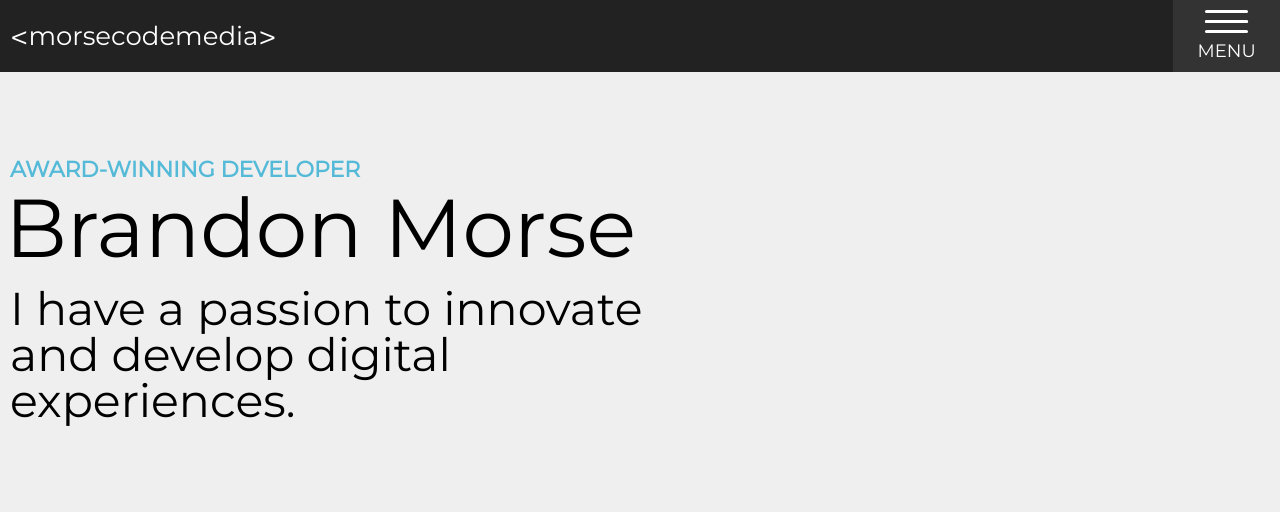
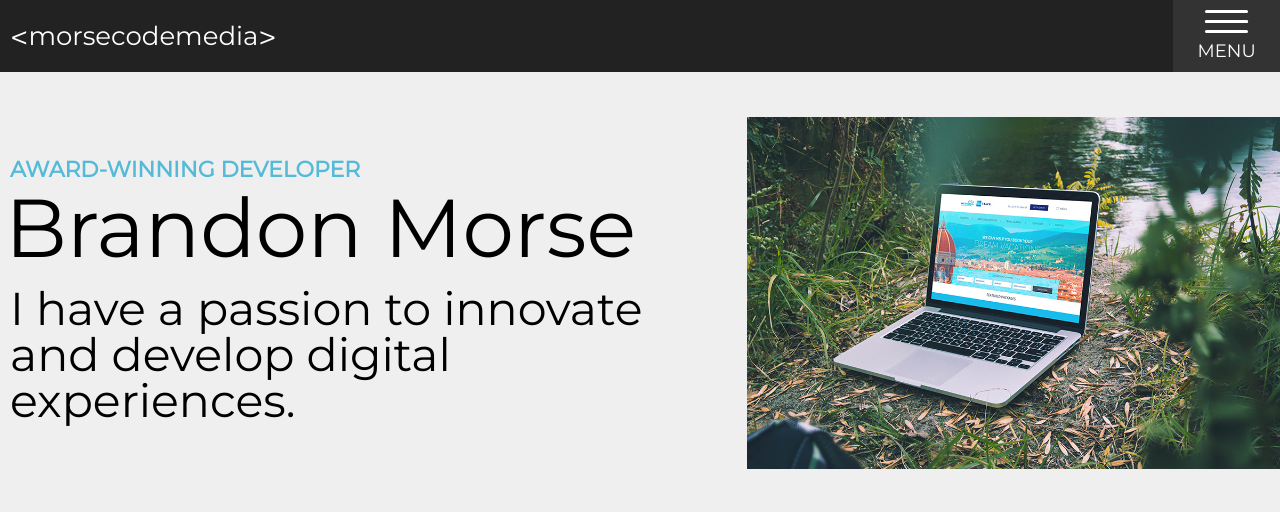
Before and after one commit to morsecodemedia/morsecodemedia.com, a Nuxt app: page / in a window 1280 px wide. Shown: the top 512 px of the page. Built offline with nearby package versions, Linux system fonts and the light colour scheme; grey boxes are pictures that could not be loaded.

Commit message:
pulled over some styles and placeholder images ... still not working

```diff
--- a/components/hero-home.vue
+++ b/components/hero-home.vue
@@ -10,7 +10,6 @@
       </header>
     </article>
     <aside class="hero-image">
-      <div class="content">
       <div class="slides slides--contained effect-2">
         <div class="slide slide--current">
           <div
@@ -21,7 +20,6 @@
               :key="index"
               :class="[{'glitch': (index >= glitchStep)}, 'slide'+currentSlide]"
               class="glitch__img"/>
-            </div>
           </div>
         </div>
       </div>
@@ -132,6 +130,8 @@
       grid-area: hi;
       align-self: center;
       justify-self: center;
+      height: 100%;
+      width: 100%;
     }
   }
 
@@ -180,4 +180,313 @@
       }
     }
   }
+
+  $gap-horizontal: 10px;
+  $gap-vertical: 5px;
+  $time-anim: 2s;
+  $delay-anim: 0s;
+  $blend-mode-1: none;
+  $blend-mode-2: none;
+  $blend-mode-3: none;
+  $blend-mode-4: none;
+  $blend-mode-5: overlay;
+  $blend-color-1: transparent;
+  $blend-color-2: transparent;
+  $blend-color-3: transparent;
+  $blend-color-4: transparent;
+  $blend-color-5: #af4949;
+
+  .slides {
+    height: 100%;
+    width: 100%;
+    display: flex;
+    justify-content: flex-end;
+  }
+  .slide {
+    height: 100%;
+    width: 100%;
+  }
+  .slide0 {
+    background: url('/web-usarl/usarl-homepage-desktop-01.jpg') center center no-repeat;
+    height: 100%;
+    width: 100%;
+  }
+  .slide1 {
+    background: url('/web-patravel/patravel-homepage-desktop-01.jpg') center center no-repeat;
+    height: 100%;
+    width: 100%;
+  }
+
+  .glitch {
+    overflow: hidden;
+    position: relative;
+  }
+
+  .glitch,
+  .glitch__img {
+    background-repeat: no-repeat;
+    background-position: 50% 50%;
+    background-size: cover;
+  }
+
+  .glitch__img {
+    position: absolute;
+    top: calc(-1 * var($gap-vertical));
+    left: calc(-1 * var($gap-horizontal));
+    width: calc(100% + var($gap-horizontal) * 2);
+    height: calc(100% + var($gap-vertical) * 2);
+    background-color: var($blend-color-1);
+    transform: translate3d(0,0,0);
+    background-blend-mode: var($blend-mode-1);
+  }
+
+  .glitch__img:nth-child(n+2) {
+    opacity: 0;
+  }
+
+  .glitch--animate .glitch__img:nth-child(n+2) {
+    animation-duration: var($time-anim);
+    animation-delay: var($delay-anim);
+    animation-timing-function: linear;
+    animation-iteration-count: infinite;
+    animation-fill-mode: forwards;
+  }
+
+  .glitch--animate .glitch__img:nth-child(2) {
+    background-color: var($blend-color-2);
+    background-blend-mode: var($blend-mode-2);
+    animation-name: glitch-anim-1;
+  }
+
+  .glitch--animate .glitch__img:nth-child(3) {
+    background-color: var($blend-color-3);
+    background-blend-mode: var($blend-mode-3);
+    animation-name: glitch-anim-2;
+  }
+
+  .glitch--animate .glitch__img:nth-child(4) {
+    background-color: var($blend-color-4);
+    background-blend-mode: var($blend-mode-4);
+    animation-name: glitch-anim-3;
+  }
+
+  .glitch--animate .glitch__img:nth-child(5) {
+    background-color: var($blend-color-5);
+    background-blend-mode: var($blend-mode-5);
+    animation-name: glitch-anim-flash;
+  }
+
+  @keyframes glitch-anim-1 {
+    0%, 100% {
+      opacity: 1;
+      transform: translate3d(var($gap-horizontal),0,0) scale3d(-1,-1,1);
+      -webkit-clip-path: polygon(0 2%, 100% 2%, 100% 5%, 0 5%);
+      clip-path: polygon(0 2%, 100% 2%, 100% 5%, 0 5%);
+    }
+    20% {
+      -webkit-clip-path: polygon(0 15%, 100% 15%, 100% 15%, 0 15%);
+      clip-path: polygon(0 15%, 100% 15%, 100% 15%, 0 15%);
+    }
+    30% {
+      -webkit-clip-path: polygon(0 10%, 100% 10%, 100% 20%, 0 20%);
+      clip-path: polygon(0 10%, 100% 10%, 100% 20%, 0 20%);
+    }
+    40% {
+      -webkit-clip-path: polygon(0 1%, 100% 1%, 100% 2%, 0 2%);
+      clip-path: polygon(0 1%, 100% 1%, 100% 2%, 0 2%);
+    }
+    50% {
+      -webkit-clip-path: polygon(0 33%, 100% 33%, 100% 33%, 0 33%);
+      clip-path: polygon(0 33%, 100% 33%, 100% 33%, 0 33%);
+    }
+    55% {
+      -webkit-clip-path: polygon(0 44%, 100% 44%, 100% 44%, 0 44%);
+      clip-path: polygon(0 44%, 100% 44%, 100% 44%, 0 44%);
+    }
+    60% {
+      -webkit-clip-path: polygon(0 50%, 100% 50%, 100% 20%, 0 20%);
+      clip-path: polygon(0 50%, 100% 50%, 100% 20%, 0 20%);
+    }
+    65% {
+      -webkit-clip-path: polygon(0 70%, 100% 70%, 100% 70%, 0 70%);
+      clip-path: polygon(0 70%, 100% 70%, 100% 70%, 0 70%);
+    }
+    70% {
+      -webkit-clip-path: polygon(0 80%, 100% 80%, 100% 80%, 0 80%);
+      clip-path: polygon(0 80%, 100% 80%, 100% 80%, 0 80%);
+    }
+    80% {
+      -webkit-clip-path: polygon(0 50%, 100% 50%, 100% 55%, 0 55%);
+      clip-path: polygon(0 50%, 100% 50%, 100% 55%, 0 55%);
+    }
+    85% {
+      -webkit-clip-path: polygon(0 60%, 100% 60%, 100% 65%, 0 65%);
+      clip-path: polygon(0 60%, 100% 60%, 100% 65%, 0 65%);
+    }
+    95% {
+      -webkit-clip-path: polygon(0 72%, 100% 72%, 100% 78%, 0 78%);
+      clip-path: polygon(0 72%, 100% 72%, 100% 78%, 0 78%);
+    }
+  }
+
+  @keyframes glitch-anim-2 {
+    0%, 100% {
+      opacity: 1;
+      transform: translate3d(calc(-1 * var($gap-horizontal)),0,0);
+      -webkit-clip-path: polygon(0 25%, 100% 25%, 100% 30%, 0 30%);
+      clip-path: polygon(0 25%, 100% 25%, 100% 30%, 0 30%);
+    }
+    10% {
+      -webkit-clip-path: polygon(0 3%, 100% 3%, 100% 3%, 0 3%);
+      clip-path: polygon(0 3%, 100% 3%, 100% 3%, 0 3%);
+    }
+    15% {
+      -webkit-clip-path: polygon(0 5%, 100% 5%, 100% 20%, 0 20%);
+      clip-path: polygon(0 5%, 100% 5%, 100% 20%, 0 20%);
+    }
+    17% {
+      -webkit-clip-path: polygon(0 20%, 100% 20%, 100% 20%, 0 20%);
+      clip-path: polygon(0 20%, 100% 20%, 100% 20%, 0 20%);
+    }
+    19% {
+      -webkit-clip-path: polygon(0 40%, 100% 40%, 100% 40%, 0 40%);
+      clip-path: polygon(0 40%, 100% 40%, 100% 40%, 0 40%);
+    }
+    33% {
+      -webkit-clip-path: polygon(0 52%, 100% 52%, 100% 59%, 0 59%);
+      clip-path: polygon(0 52%, 100% 52%, 100% 59%, 0 59%);
+    }
+    35% {
+      -webkit-clip-path: polygon(0 60%, 100% 60%, 100% 60%, 0 60%);
+      clip-path: polygon(0 60%, 100% 60%, 100% 60%, 0 60%);
+    }
+    40% {
+      -webkit-clip-path: polygon(0 75%, 100% 75%, 100% 75%, 0 75%);
+      clip-path: polygon(0 75%, 100% 75%, 100% 75%, 0 75%);
+    }
+    45% {
+      -webkit-clip-path: polygon(0 65%, 100% 65%, 100% 40%, 0 40%);
+      clip-path: polygon(0 65%, 100% 65%, 100% 40%, 0 40%);
+    }
+    49% {
+      -webkit-clip-path: polygon(0 45%, 100% 45%, 100% 50%, 0 50%);
+      clip-path: polygon(0 45%, 100% 45%, 100% 50%, 0 50%);
+    }
+    50% {
+      -webkit-clip-path: polygon(0 14%, 100% 14%, 100% 33%, 0 33%);
+      clip-path: polygon(0 14%, 100% 14%, 100% 33%, 0 33%);
+    }
+    55% {
+      -webkit-clip-path: polygon(0 15%, 100% 15%, 100% 35%, 0 35%);
+      clip-path: polygon(0 15%, 100% 15%, 100% 35%, 0 35%);
+    }
+    60% {
+      -webkit-clip-path: polygon(0 15%, 100% 15%, 100% 15%, 0 15%);
+      clip-path: polygon(0 15%, 100% 15%, 100% 15%, 0 15%);
+    }
+    70% {
+      -webkit-clip-path: polygon(0 65%, 100% 65%, 100% 60%, 0 60%);
+      clip-path: polygon(0 65%, 100% 65%, 100% 60%, 0 60%);
+    }
+    80% {
+      -webkit-clip-path: polygon(0 80%, 100% 80%, 100% 85%, 0 85%);
+      clip-path: polygon(0 80%, 100% 80%, 100% 85%, 0 85%);
+    }
+    90% {
+      -webkit-clip-path: polygon(0 55%, 100% 55%, 100% 65%, 0 65%);
+      clip-path: polygon(0 55%, 100% 55%, 100% 65%, 0 65%);
+    }
+  }
+
+  @keyframes glitch-anim-3 {
+    0%, 100% {
+      opacity: 1;
+      transform: translate3d(0, calc(-1 * var($gap-vertical)), 0) scale3d(-1,-1,1);
+      -webkit-clip-path: polygon(0 1%, 100% 1%, 100% 3%, 0 3%);
+      clip-path: polygon(0 1%, 100% 1%, 100% 3%, 0 3%);
+    }
+    5% {
+      -webkit-clip-path: polygon(0 10%, 100% 10%, 100% 9%, 0 9%);
+      clip-path: polygon(0 10%, 100% 10%, 100% 9%, 0 9%);
+    }
+    11% {
+      -webkit-clip-path: polygon(0 5%, 100% 5%, 100% 6%, 0 6%);
+      clip-path: polygon(0 5%, 100% 5%, 100% 6%, 0 6%);
+    }
+    20% {
+      -webkit-clip-path: polygon(0 20%, 100% 20%, 100% 20%, 0 20%);
+      clip-path: polygon(0 20%, 100% 20%, 100% 20%, 0 20%);
+    }
+    25% {
+      -webkit-clip-path: polygon(0 10%, 100% 10%, 100% 10%, 0 10%);
+      clip-path: polygon(0 10%, 100% 10%, 100% 10%, 0 10%);
+    }
+    35% {
+      -webkit-clip-path: polygon(0 30%, 100% 30%, 100% 25%, 0 25%);
+      clip-path: polygon(0 30%, 100% 30%, 100% 25%, 0 25%);
+    }
+    42% {
+      -webkit-clip-path: polygon(0 15%, 100% 15%, 100% 16%, 0 16%);
+      clip-path: polygon(0 15%, 100% 15%, 100% 16%, 0 16%);
+    }
+    48% {
+      -webkit-clip-path: polygon(0 40%, 100% 40%, 100% 39%, 0 39%);
+      clip-path: polygon(0 40%, 100% 40%, 100% 39%, 0 39%);
+    }
+    50% {
+      -webkit-clip-path: polygon(0 20%, 100% 20%, 100% 21%, 0 21%);
+      clip-path: polygon(0 20%, 100% 20%, 100% 21%, 0 21%);
+    }
+    56% {
+      -webkit-clip-path: polygon(0 60%, 100% 60%, 100% 55%, 0 55%);
+      clip-path: polygon(0 60%, 100% 60%, 100% 55%, 0 55%);
+    }
+    61% {
+      -webkit-clip-path: polygon(0 30%, 100% 30%, 100% 31%, 0 31%);
+      clip-path: polygon(0 30%, 100% 30%, 100% 31%, 0 31%);
+    }
+    68% {
+      -webkit-clip-path: polygon(0 70%, 100% 70%, 100% 69%, 0 69%);
+      clip-path: polygon(0 70%, 100% 70%, 100% 69%, 0 69%);
+    }
+    72% {
+      -webkit-clip-path: polygon(0 40%, 100% 40%, 100% 41%, 0 41%);
+      clip-path: polygon(0 40%, 100% 40%, 100% 41%, 0 41%);
+    }
+    77% {
+      -webkit-clip-path: polygon(0 80%, 100% 80%, 100% 75%, 0 75%);
+      clip-path: polygon(0 80%, 100% 80%, 100% 75%, 0 75%);
+    }
+    81% {
+      -webkit-clip-path: polygon(0 50%, 100% 50%, 100% 51%, 0 51%);
+      clip-path: polygon(0 50%, 100% 50%, 100% 51%, 0 51%);
+    }
+    86% {
+      -webkit-clip-path: polygon(0 90%, 100% 90%, 100% 90%, 0 90%);
+      clip-path: polygon(0 90%, 100% 90%, 100% 90%, 0 90%);
+    }
+    90% {
+      -webkit-clip-path: polygon(0 60%, 100% 60%, 100% 60%, 0 60%);
+      clip-path: polygon(0 60%, 100% 60%, 100% 60%, 0 60%);
+    }
+    92% {
+      -webkit-clip-path: polygon(0 100%, 100% 100%, 100% 99%, 0 99%);
+      clip-path: polygon(0 100%, 100% 100%, 100% 99%, 0 99%);
+    }
+    94% {
+      -webkit-clip-path: polygon(0 70%, 100% 70%, 100% 71%, 0 71%);
+      clip-path: polygon(0 70%, 100% 70%, 100% 71%, 0 71%);
+    }
+  }
+
+  @keyframes glitch-anim-flash {
+    0%, 5% {
+      opacity: 0.2;
+      transform: translate3d(var($gap-horizontal), var($gap-vertical), 0);
+    }
+    5.5%, 100% {
+      opacity: 0;
+      transform: translate3d(0, 0, 0);
+    }
+  }
 </style>
```
Lines whose indentation alone changed are shown as unchanged.
